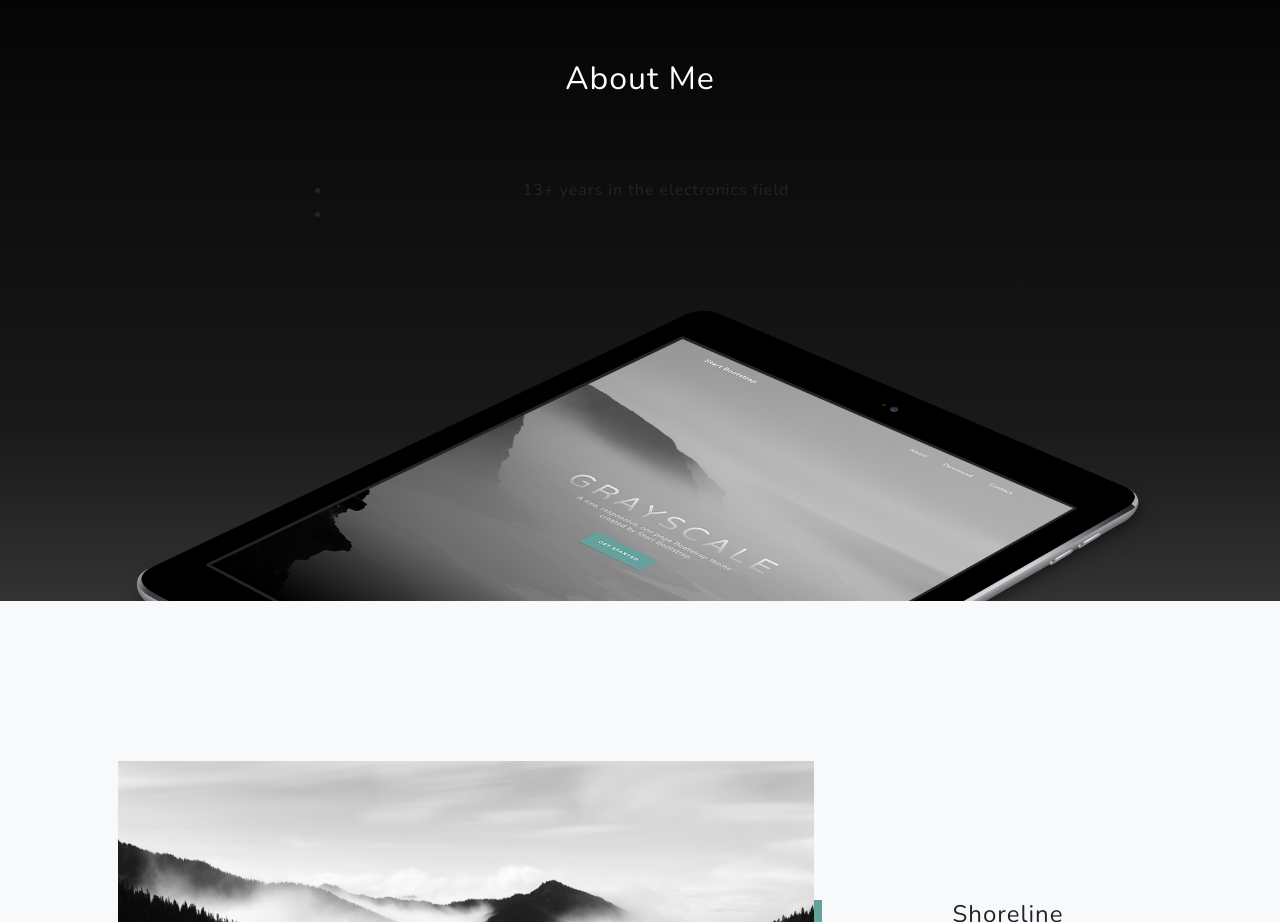
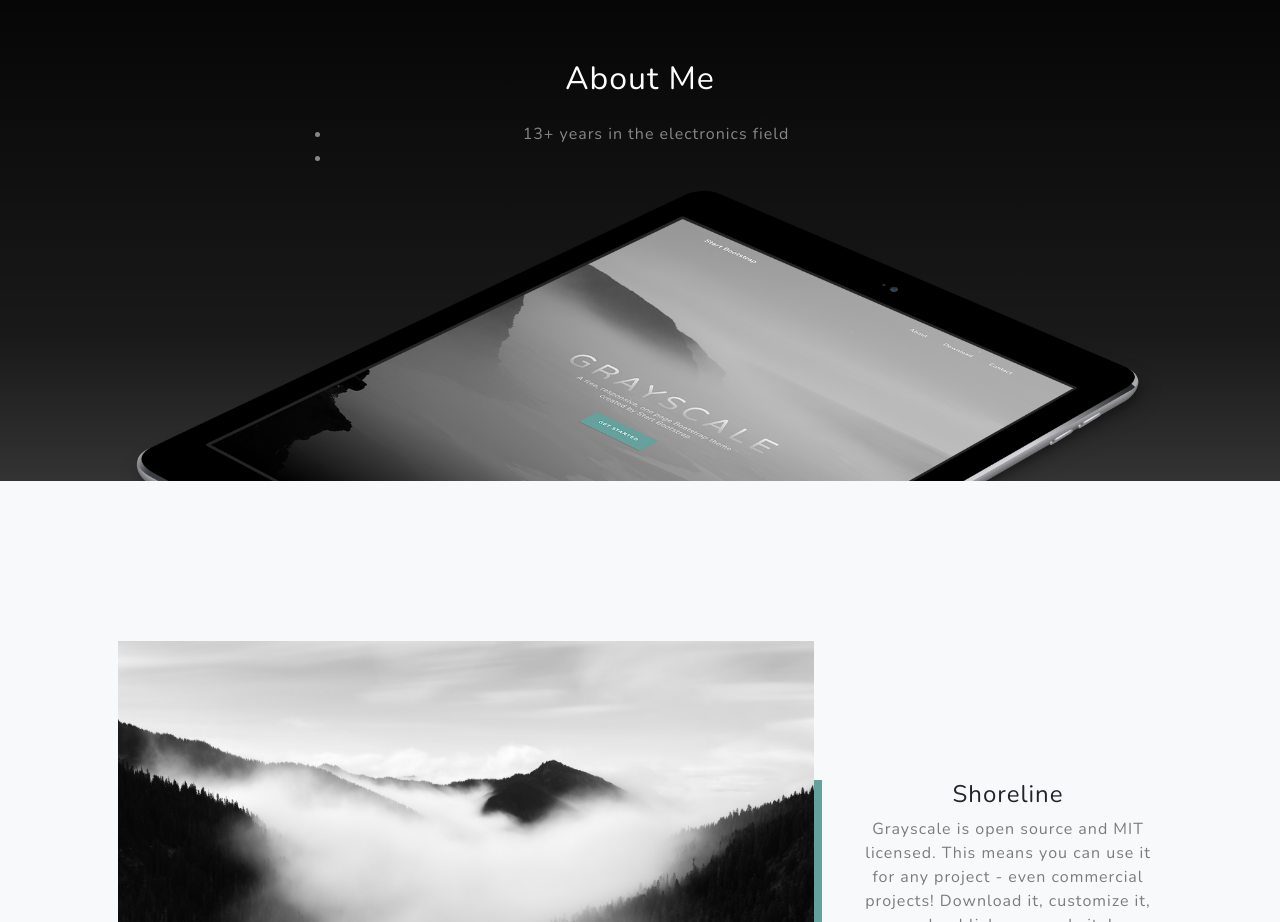
Before and after one commit to dev-brad73/dev-brad73.github.io, a plain HTML site: page index.html in a window 1280 px wide. Shown: the part 900-1822 px from the top of the page. Drawn offline with nearby package versions, Linux system fonts and the light colour scheme.

Commit message:
Saving before testing in web browser

```diff
--- a/index.html
+++ b/index.html
@@ -88,12 +88,10 @@
         <div class="row gx-4 gx-lg-5 justify-content-center">
           <div class="col-lg-8">
             <h2 class="text-white mb-4">About Me</h2>
-            <p class="text-white-50">
-              <ul>
-                  <li>13+ years in the electronics field</li>
-                  <li></li>
-              </ul>
-            </p>
+            <ul class="text-white-50">
+              <li>13+ years in the electronics field</li>
+              <li></li>
+            </ul>
           </div>
         </div>
         <img class="img-fluid" src="assets/img/ipad.png" alt="..." />
```
